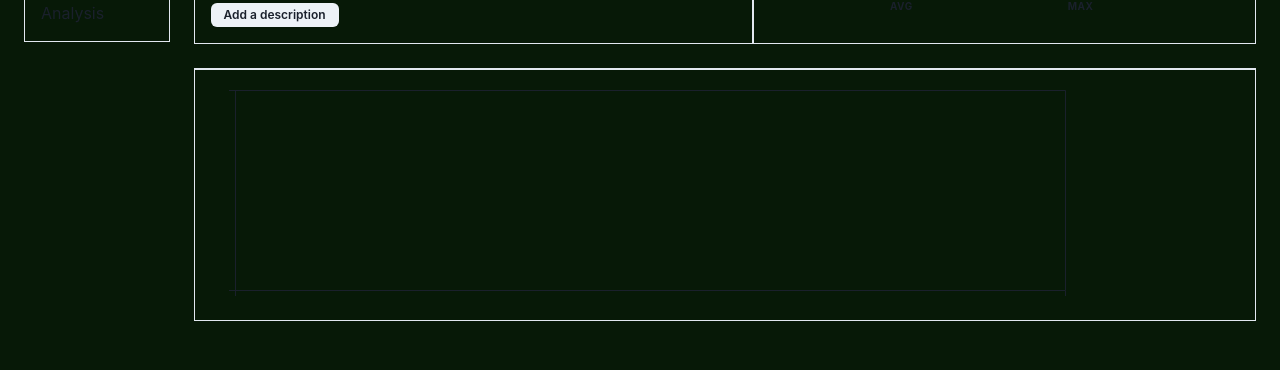
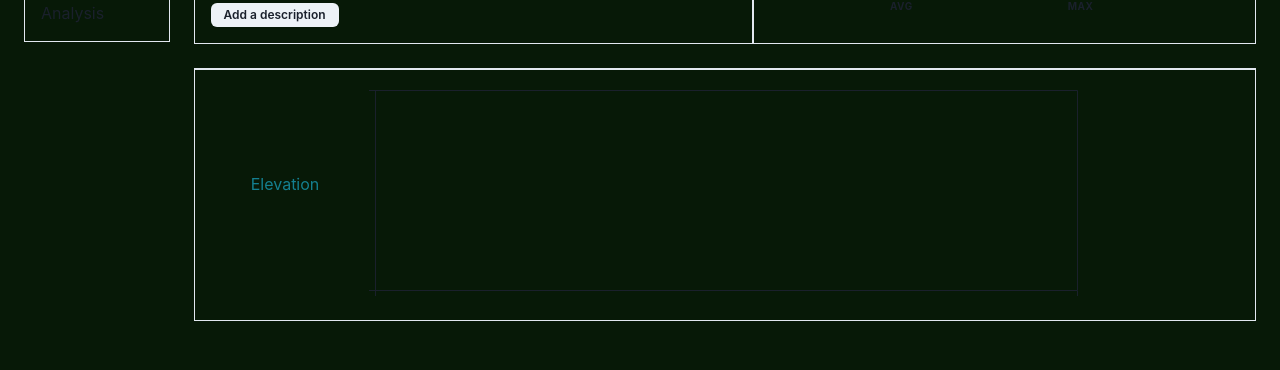
Before and after one commit to jayflan/zoneTwo, a React app: page /workouts/user/1 in a window 1280 px wide. Shown: the part 185-555 px from the top of the page. Built offline with nearby package versions, Linux system fonts and the light colour scheme; no server answers; sample sign-in values are in the browser's storage.

Commit message:
added areachart label for yaxis

```diff
--- a/client/_components/AreaChart.js
+++ b/client/_components/AreaChart.js
@@ -2,6 +2,7 @@ import React from "react";
 import * as d3 from "d3";
 import { useD3 } from "../_hooks/useD3";
 import { useSelector } from "react-redux";
+import { background } from "@chakra-ui/react";
 
 const AreaChart = () => {
 
@@ -40,12 +41,11 @@ const AreaChart = () => {
   };
 
   const newGpxData = updateGpxData(gpxData);
-  // console.log("newGpxData", newGpxData);
 
   const ref = useD3(
     (svg) => {
 
-      const margin = { top: 20, right: 30, bottom: 30, left: 40 };
+      const margin = { top: 20, right: width / 50, bottom: 30, left: width /  5};
       const innerWidth = width - margin.left - margin.right;
       const innerHeight = height - margin.top - margin.bottom;
 
@@ -204,6 +204,71 @@ const AreaChart = () => {
       ;
 
 
+      // create a group of y axis labels that display a title for elevation with the current mouse pointer data below the title
+      const yAxisTitle = svg.append('g')
+      .attr('class', 'y-axis-title')
+      .attr('transform', `translate(${margin.left},${margin.top})`)
+      ;
+
+      yAxisTitle.append('text')
+      .attr('class', 'y-axis-title-text')
+      .attr('text-anchor', 'middle')
+      .attr('x', -margin.left / 2)
+      .attr('y', 100)
+      .attr('font-size', '1em')
+      .style('fill', '#147F90')
+      .text('Elevation')
+      ;
+
+      const getMaxValueArrayIndex = (array, objProp) => {
+        let maxValue = 0;
+        let maxIndex = 0;
+        array.forEach((d, i) => {
+          if (d[objProp] > maxValue) {
+            maxValue = d[objProp];
+            maxIndex = i;
+          }
+        });
+        return maxIndex;
+      };
+
+      const getMinValueArrayIndex = (array, objProp) => {
+        let minValue = array[0][objProp];
+        let minIndex = 0;
+        array.forEach((d, i) => {
+          if (d[objProp] < minValue) {
+            minValue = d[objProp];
+            minIndex = i;
+          }
+        });
+        return minIndex;
+      };
+
+      yAxisTitle.append('text')
+      .attr('class', 'y-axis-max-text')
+      .attr('text-anchor', 'middle')
+      .attr('x', -margin.left / 2)
+      .attr('y', 100)
+      .attr('font-size', '0.8em')
+      .attr('dy', '1.5em')
+      .style('fill', '#147F90')
+        //display max y-axis value
+      .text(`${newGpxData.length > 0 ? `Max ${newGpxData[getMaxValueArrayIndex(newGpxData, 'ele')].ele.toFixed(0)}` : ""}`)
+      ;
+
+      yAxisTitle.append('text')
+      .attr('class', 'y-axis-max-text')
+      .attr('text-anchor', 'middle')
+      .attr('x', -margin.left / 2)
+      .attr('y', 100)
+      .attr('font-size', '0.8em')
+      .attr('dy', '2.8em')
+      .style('fill', '#147F90')
+        //display min y-axis value
+      .text(`${newGpxData.length > 0 ? `Min ${newGpxData[getMinValueArrayIndex(newGpxData, 'ele')].ele.toFixed(0)}` : ""}`)
+      ;
+
+
       // create x and y gridlines
       const xAxisGrid = d3.axisBottom(xScale)
       .tickSize(innerHeight)
```
